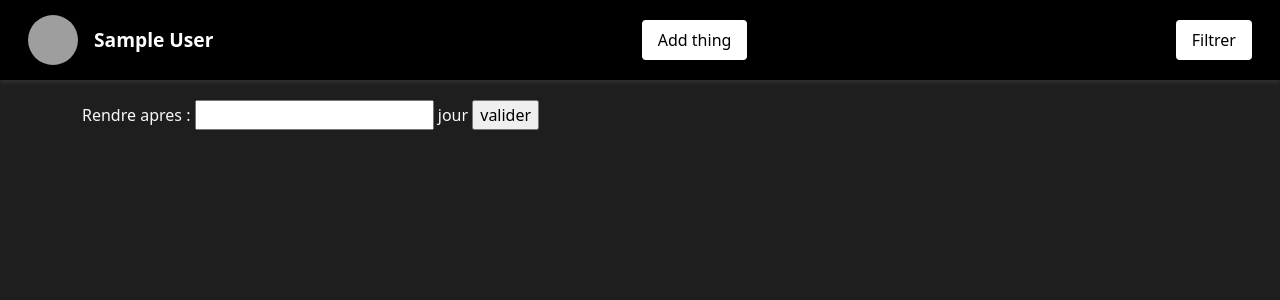
After one commit to ItokianaIZ07/final-project_v3, a PHP site: page /pages/emprunt.php?idObjet=1 in a window 1280 px wide. The commit adds this page. Shown: the top 300 px of the page. Run offline with PHP 8.4, Linux system fonts and the light colour scheme; the visitor is signed in with stand-in values (Sample User, id 1); data that the repository does not hold is empty; grey boxes are pictures that could not be loaded.

Commit message:
alea emprunt

```diff
--- a/pages/accueil.php
+++ b/pages/accueil.php
@@ -67,7 +67,11 @@ $objets = getListObject();
                                     </td>
                                     <?php $emprunt = verifieSiEmprunte($o['id_objet']); ?>
                                     <td>
-                                        <?= $emprunt !== false ? "<span class='badge bg-success'>$emprunt</span>" : "<span class='text-muted fst-italic'>Non emprunté</span>" ?>
+                                        <?php if($emprunt != false) {?>
+                                            <span class="badge bg-success">Disponible le <?= $emprunt; ?></span>
+                                        <?php }else{?>
+                                            <a href="emprunt.php?idObjet=<?= $o['id_objet']; ?>&idMembre=<?= $_SESSION['user_id']; ?>"><span class='text-muted fst-italic'><button>Emprunte</button></span></a>
+                                        <?php }?>
                                     </td>
                                 </tr>
                             <?php } ?>
--- /dev/null
+++ b/pages/emprunt.php
@@ -0,0 +1,48 @@
+<?php
+ini_set("display_errors", "1");
+session_start();
+
+$idObject = $_GET['idObjet'];
+$idMembre = $_GET['idMembre'];
+
+?>
+
+<!DOCTYPE html>
+<html lang="en">
+
+<head>
+    <meta charset="UTF-8">
+    <meta name="viewport" content="width=device-width, initial-scale=1.0">
+    <link rel="stylesheet" href="../assets/bootstrap/css/bootstrap.min.css" />
+    <link rel="stylesheet" href="../assets/style/style-accueil.css">
+    <title>Emprunt</title>
+</head>
+
+<body>
+    <header>
+        <nav class="container-fluid d-flex justify-content-between align-items-center">
+            <ul class="d-flex align-items-center mb-0">
+                <img src="../assets/image/<?= $_SESSION['pdp']; ?>" alt="Profil">
+                <li><?= $_SESSION['user_name']; ?></li>
+            </ul>
+            <ul>
+                <a href="formulaire-objet.php"><button>Add thing</button></a>
+            </ul>
+            <a href="filtre.php"><button>Filtrer</button></a>
+        </nav>
+    </header>
+    <main>
+        <div class="container">
+            <form action="traitement-emprunt.php" method="post">
+                <label for="nbr">Rendre apres : </label>
+                <input type="number" id="nbr" name="nbr" required>
+                <span>jour</span>
+                <input type="hidden" name="membre" value="<?= $idMembre; ?>">
+                <input type="hidden" name="objet" value="<?= $idObject; ?>">
+                <input type="submit" value="valider">
+            </form>
+        </div>
+    </main>
+</body>
+
+</html>
```
Also changed, not shown: inc/function.php (+16 -2 lines), pages/traitement-emprunt.php (added, +12 -0 lines).
